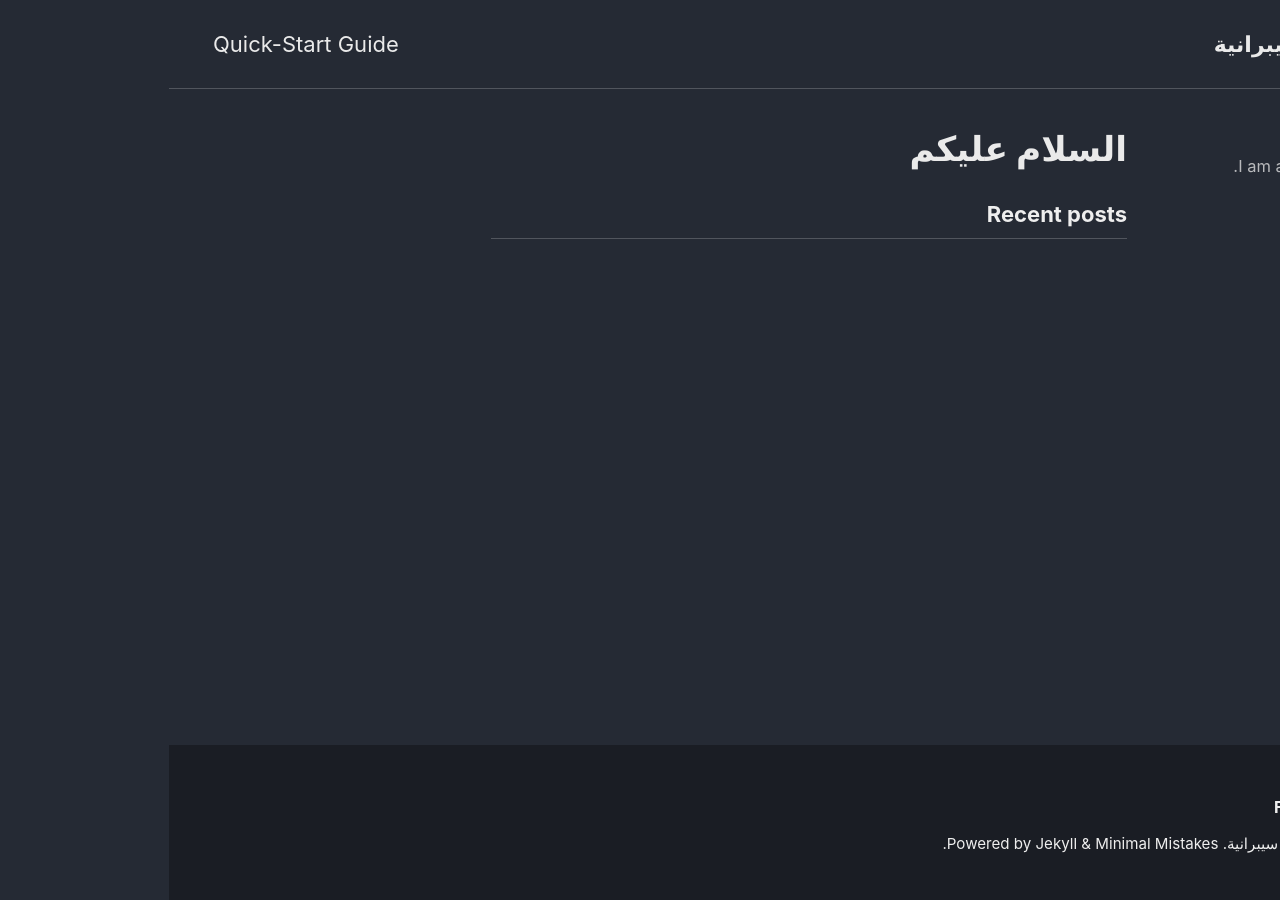
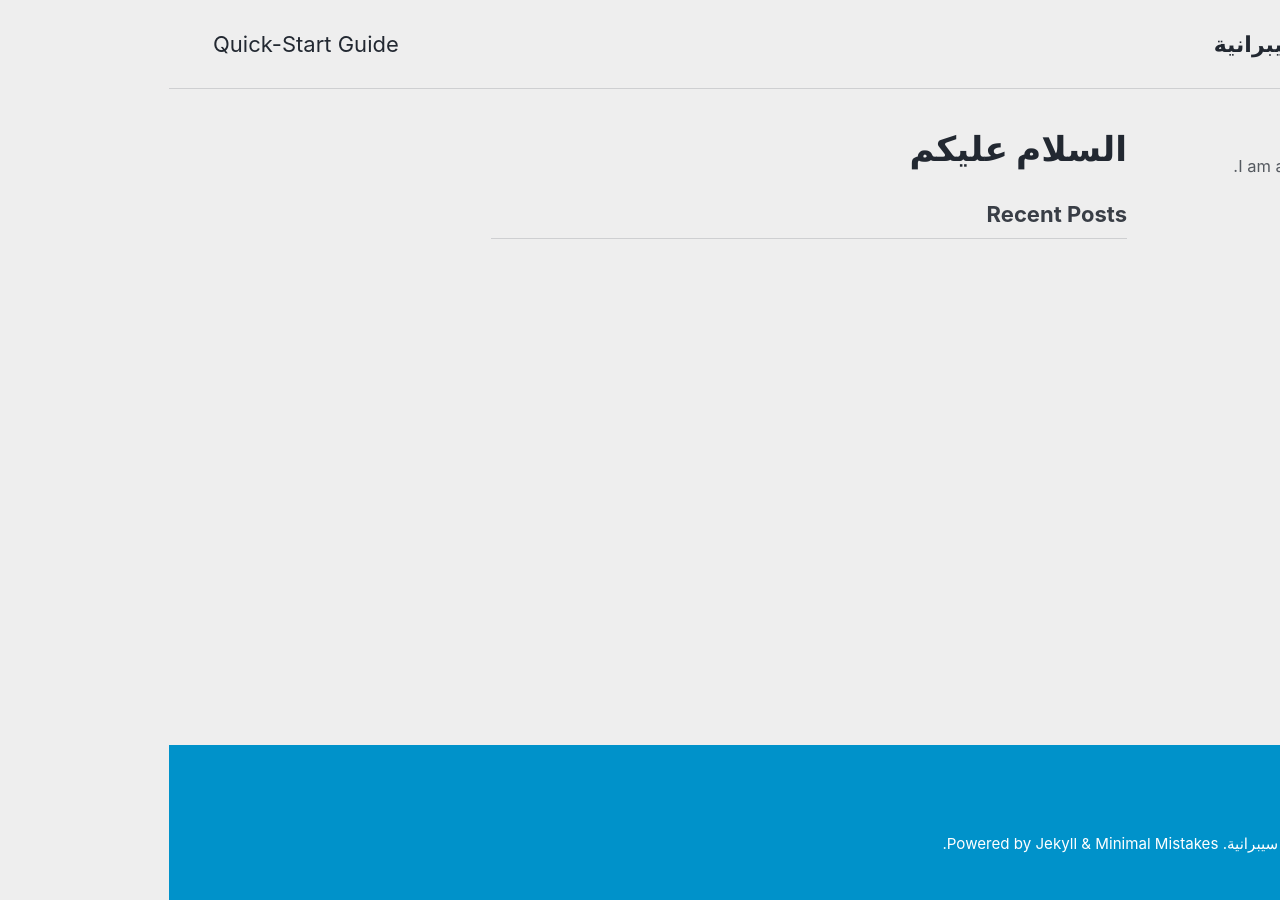
Before and after one commit to ahmdobeidat/ahmdob.github.io, a Jekyll site: the page built from index.html, in a window 1280 px wide. Built offline with Jekyll 4.4.1, drawn with Linux system fonts in a browser that asks for light colours; cached includes are drawn as plain includes; the list of posts is cut into pages by our own code.

Commit message:
Update _config.yml

```diff
--- a/_config.yml
+++ b/_config.yml
@@ -14,10 +14,10 @@
 
 # theme                  : "minimal-mistakes-jekyll"
 # remote_theme           : "mmistakes/minimal-mistakes"
-minimal_mistakes_skin    : "dark" # "air", "aqua", "contrast", "dark", "dirt", "neon", "mint", "plum", "sunrise"
+minimal_mistakes_skin    : "air" # "air", "aqua", "contrast", "dark", "dirt", "neon", "mint", "plum", "sunrise"
 
 # Site Settings
-locale                   : "en-US"
+locale                   : "ar-JO"
 rtl                      : true # turns direction of the page into right to left for RTL languages
 title                    : "مدونة سيبرانية"
 title_separator          : "-"
```
